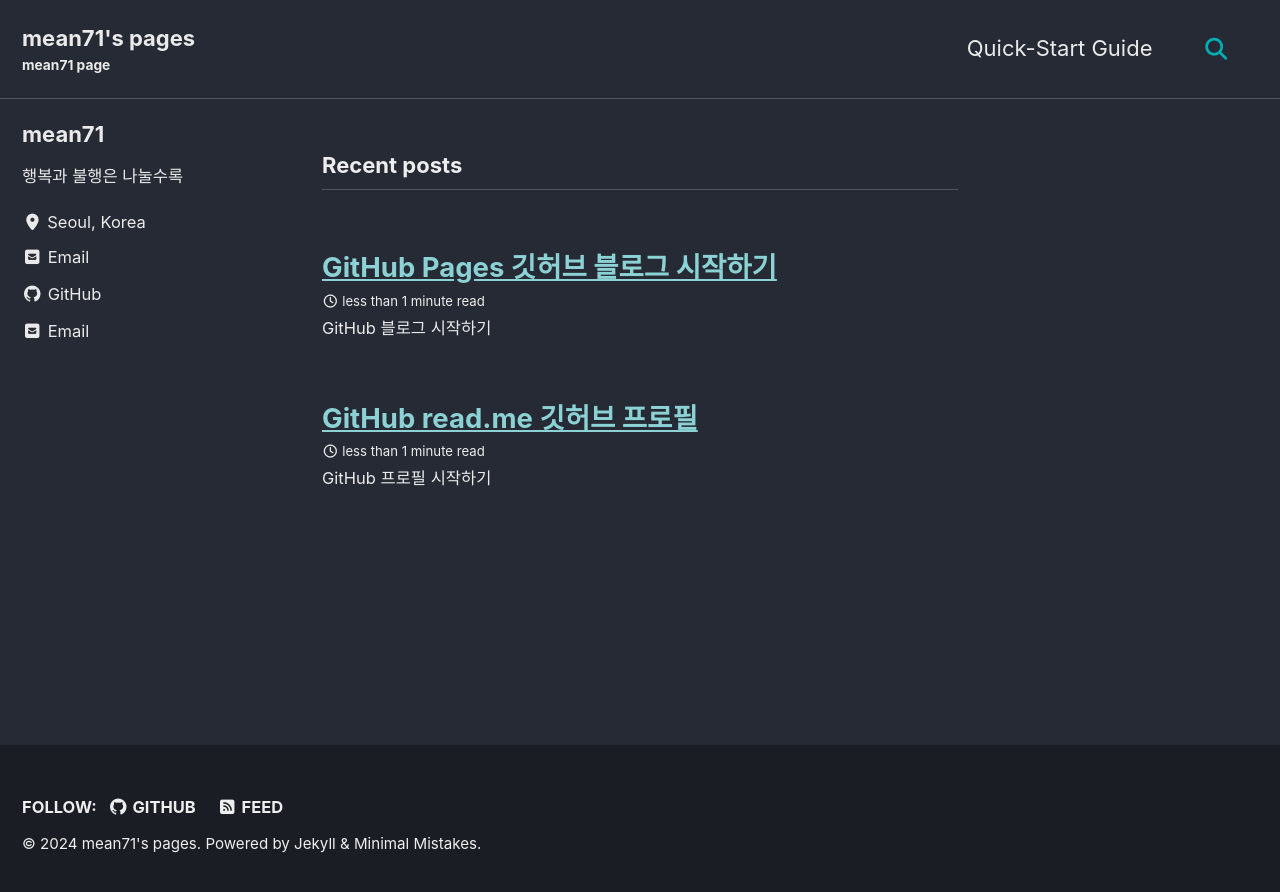
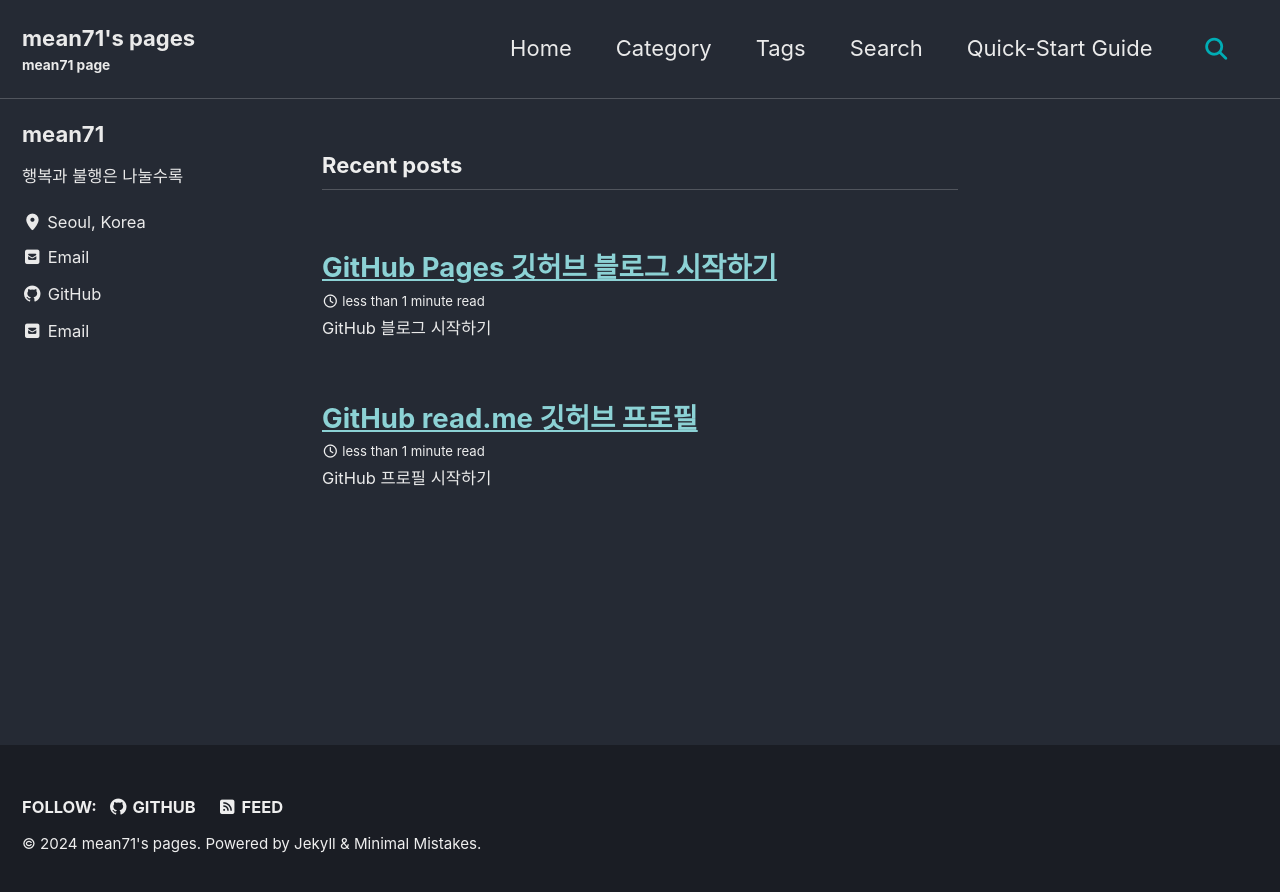
Before and after one commit to mean71/mean71.github.io, a Jekyll site: the page built from index.html, in a window 1280 px wide. Shown: the top 892 px of the page. Built offline with Jekyll 4.4.1, drawn with Linux system fonts in a browser that asks for light colours; cached includes are drawn as plain includes; the list of posts is cut into pages by our own code.

Commit message:
Update navigation.yml

```diff
--- a/_data/navigation.yml
+++ b/_data/navigation.yml
@@ -1,5 +1,13 @@
 # main links
 main:
+  - title: "Home"
+    url: /
+  - title: "Category"
+    url: /categories/
+  - title: "Tags"
+    url: /tags/
+  - title: "Search"
+    url: /search/
   - title: "Quick-Start Guide"
     url: https://mmistakes.github.io/minimal-mistakes/docs/quick-start-guide/
   # - title: "About"
```
